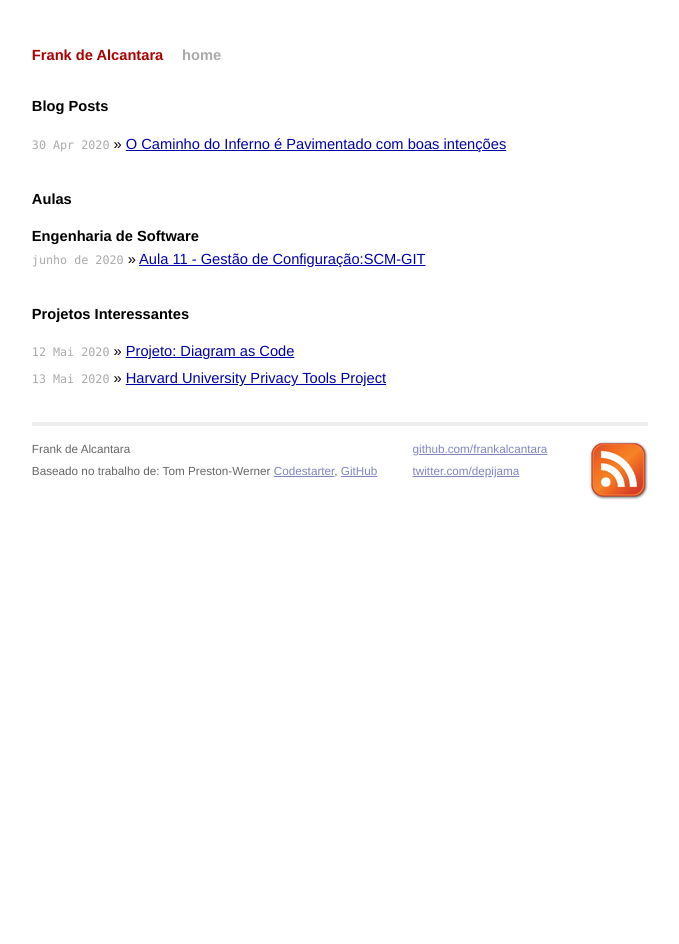
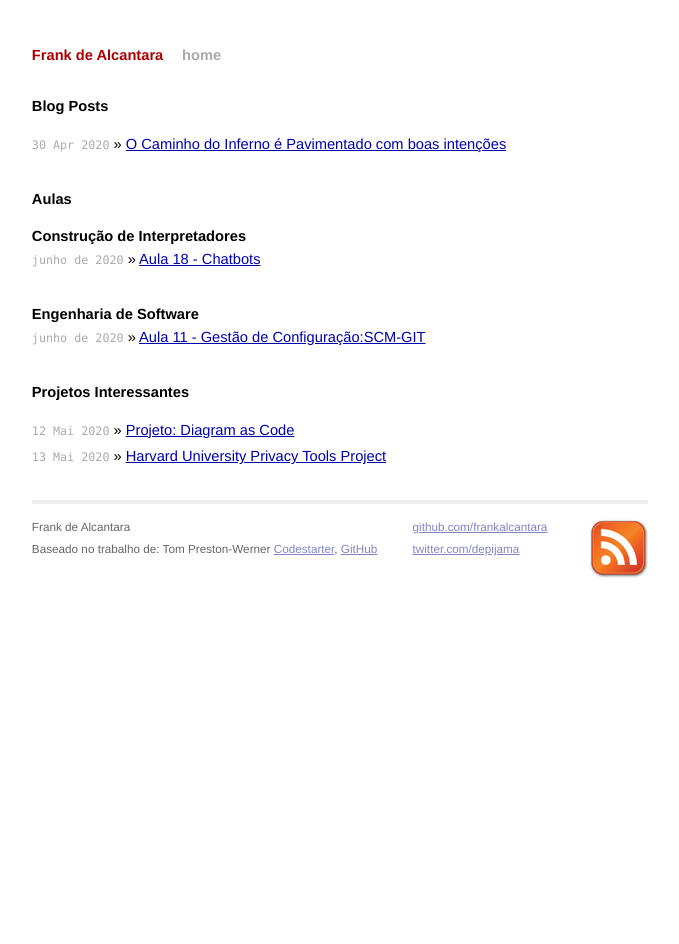
Before and after one commit to mojombo/mojombo.github.io, a Jekyll site: the page built from index.html, in a window 1280 px wide. Shown: the whole page, without its empty margins (300-979 px from the left). Built offline with Jekyll 4.4.1, drawn with Linux system fonts in a browser that asks for light colours.

Commit message:
Introdução da Aula sobre Chatbots em Construção de Interpretadores

```diff
--- a/index.html
+++ b/index.html
@@ -12,6 +12,11 @@ title: Frank de Alcantara
   </ul>
 
   <h1>Aulas</h1>
+  <h2>Construção de Interpretadores</h2>
+  <ul class="posts">
+    <li><span>junho de 2020</span> &raquo; <a href="https://frankalcantara.com/Aulas/ConstInterpretadores/18-ChatBots.html#/">Aula 18 - Chatbots</a></li>
+   </ul>
+
   <h2>Engenharia de Software</h2>
   <ul class="posts">
     <li><span>junho de 2020</span> &raquo; <a href="https://frankalcantara.com/Aulas/EngSoftwareII/11-Scm-Git.html#/">Aula 11 - Gestão de Configuração:SCM-GIT</a></li>
```
